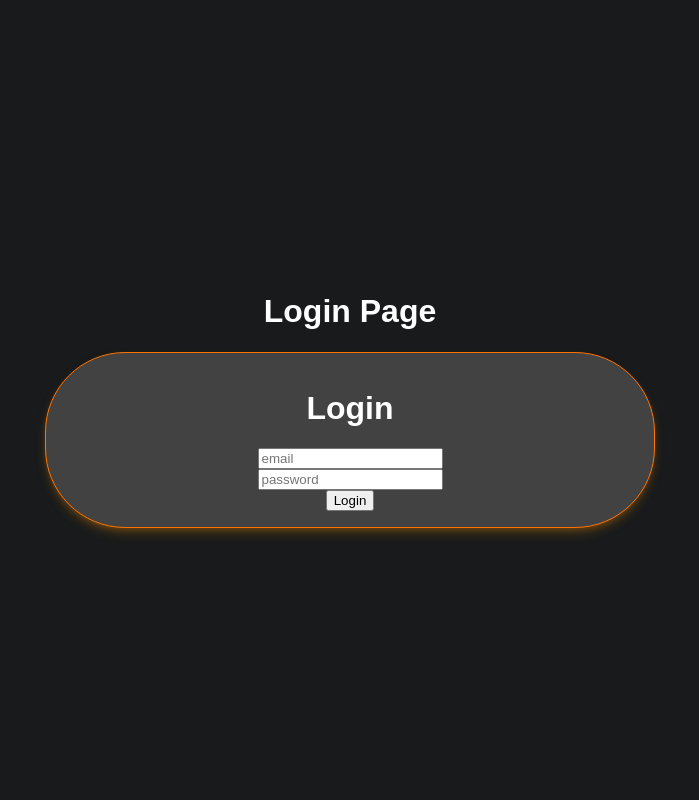
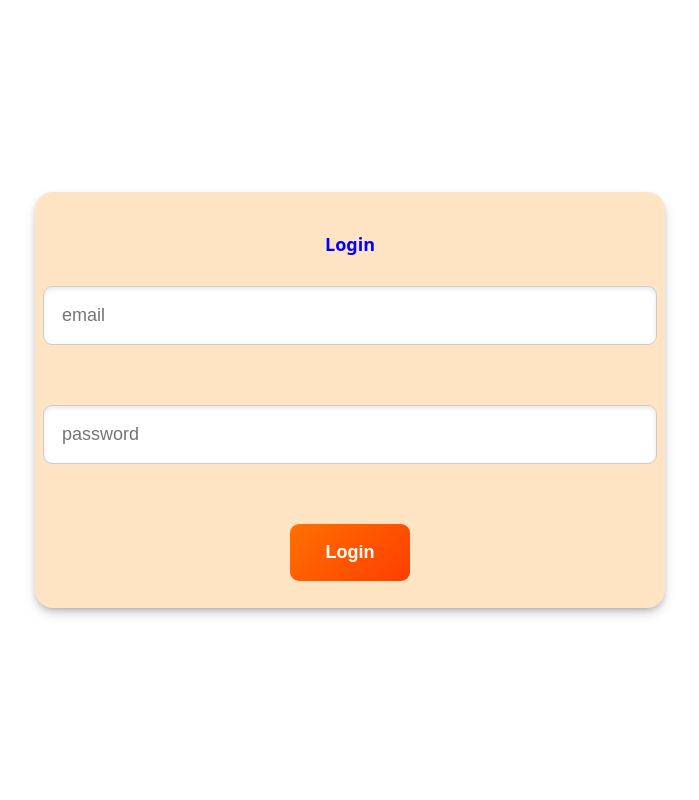
Before and after one commit to KrzysztofKasperczyk/wdpai-2025, a PHP site: page /login in a window 1280 px wide. Shown: the whole page, without its empty margins (290-989 px from the left). Run offline with PHP 8.4, Linux system fonts and the light colour scheme.

Commit message:
17.11 labs preparation

```diff
--- a/Routing.php
+++ b/Routing.php
@@ -3,32 +3,38 @@
 require_once __DIR__ . '/src/controllers/SecurityController.php';
 require_once __DIR__ . '/src/controllers/DashboardController.php';
 
-//TODO: Controller singleton
-//TODO: przechwytywanie regeg w index
 class Routing {
 
     public static $routes = [
-        'login' => ['controller' => 'SecurityController', 'action' => 'login'],
-        'register' => ['controller' => 'SecurityController', 'action' => 'register'],
-        'dashboard' => ['controller' => 'DashboardController', 'action' => 'index'],
+        'login'     => ['controller' => 'SecurityController',   'action' => 'login'],
+        'register'  => ['controller' => 'SecurityController',   'action' => 'register'],
+        'dashboard' => ['controller' => 'DashboardController',  'action' => 'index'],
     ];
 
     public static function run(string $path) {
-        switch ($path) {
-        case 'login':
-        case 'register':
-        case 'dashboard':
 
-            $controller = self::$routes[$path]['controller'];
-            $action = self::$routes[$path]['action'];
-            $id = 0;
+        // 1. Rozbijanie ścieżki URL: "dashboard/123" → ["dashboard", "123"]
+        $urlParts = explode('/', trim($path, '/'));
 
-            $controllerObj = new $controller;
-            $controllerObj->$action($id);
-            break;
-        default:
+        // 2. Pierwszy segment to nazwa akcji w routerze
+        $routeName = $urlParts[0] ?? '';
+
+        if (!array_key_exists($routeName, self::$routes)) {
             include 'public/views/404.html';
-            break;
+            return;
         }
+
+        // 3. Drugi segment to opcjonalne ID (np. dashboard/123)
+        $id = $urlParts[1] ?? null;
+
+        // 4. Pobranie informacji o kontrolerze i akcji
+        $controllerName = self::$routes[$routeName]['controller'];
+        $actionName     = self::$routes[$routeName]['action'];
+
+        // 5. Użycie singletonu zamiast new
+        $controller = $controllerName::getInstance();
+
+        // 6. Wywołanie akcji z ID
+        $controller->$actionName($id);
     }
 }
--- a/public/styles/login.css
+++ b/public/styles/login.css
@@ -1,21 +1,64 @@
+* {
+    font-size: 18px;
+}
+
 body {
-    height: 100vh;
     display: flex;
     justify-content: center;
     align-items: center;
+}
+
+form {
+    background-color: bisque;
+    box-shadow: rgba(50, 50, 93, 0.25) 0px 6px 12px -2px,
+                rgba(0, 0, 0, 0.3) 0px 3px 7px -3px;
+    border-radius: 1rem;
+    width: 45vw;
+    padding: 1.5rem;
+
+    display: flex;
     flex-direction: column;
+    gap: 1rem;
+    align-items: center;
+    justify-content: center;
 }
-form {
-    box-shadow: rgba(255, 166, 0, 0.25) 0px 6px 12px -2px, rgba(255, 102, 0, 0.3) 0px 3px 7px -3px;
+
+/* Styl dla pola input */
+input {
     padding: 1rem;
-    border: 1px solid #ff7300;
-    border-radius: 5rem;
-    width: 45vw;
-    background-color: #424242;
+    border: 1px solid #ccc;
+    border-radius: 0.5rem;
+    box-shadow: inset 0 2px 5px rgba(0, 0, 0, 0.1);
+    font-size: 1rem;
+    width: 100%;
+    transition: box-shadow 0.3s ease;
+}
+
+input:focus {
+    outline: none;
+    box-shadow: inset 0 2px 8px rgba(0, 0, 0, 0.15),
+                0 0 5px rgba(255, 165, 0, 0.5);
+}
+
+button {
+    padding: 1rem 2rem;
+    border: none;
+    border-radius: 0.5rem;
+    background: linear-gradient(135deg, #ff7000, #ff3e00);
+    color: white;
+    font-size: 1rem;
+    font-weight: 600;
+    cursor: pointer;
+    transition: transform 0.2s ease, box-shadow 0.2s ease;
+}
+
+button:hover {
+    transform: scale(1.05);
+    box-shadow: 0 4px 10px rgba(255, 102, 0, 0.4);
 }
 
 @media screen and (max-width: 480px) {
     form {
-        width: 100vh;
+        width: 100vw;
     }
 }
--- a/public/styles/main.css
+++ b/public/styles/main.css
@@ -1,8 +1,99 @@
+h1 {
+    color: blue;
+}
+
 body {
-    font-family: 'Poppins', Arial, sans-serif;
-    background-color: #181a1b;
-    color: #fff;
+    margin: 0;
+    height: 100vh;
+    display: flex;
+    flex-direction: column;
+    font-family: system-ui, -apple-system, BlinkMacSystemFont, "Segoe UI", sans-serif;
+}
+
+nav {
+    background-color: aqua;
+    display: grid;
+    grid-template-columns: auto 1fr;   /* logo | menu */
+    align-items: center;
+    padding: 0.75rem 1.5rem;
+    box-shadow: 0 2px 4px rgba(0,0,0,.1);
+}
+
+/* logo */
+nav p {
+    margin: 0;
+    font-weight: 700;
+    letter-spacing: 0.08em;
+}
+
+/* menu */
+nav ul {
+    list-style: none;
     margin: 0;
     padding: 0;
-    text-align: center;
+    display: flex;
+    justify-content: flex-end;
+    gap: 1.5rem;
 }
+
+nav li {
+    cursor: pointer;
+    font-weight: 500;
+    text-transform: uppercase;
+    font-size: 0.9rem;
+}
+
+nav li:hover {
+    text-decoration: underline;
+}
+
+.container {
+    background-color: rosybrown;
+    display: grid;
+    grid-template-columns: 20% 80%;
+    flex: 1;                /* niech wypełnia wysokość pod navem */
+}
+
+aside {
+    background-color: cadetblue;
+}
+
+main {
+    background-color: bisque;
+    padding: 1rem;
+}
+
+@media screen and (max-width: 480px) {
+
+     nav {
+        grid-template-columns: 1fr; /* logo nad menu */
+        row-gap: 0.5rem;
+        justify-items: center;
+        padding: 0.5rem 1rem;
+    }
+
+    nav ul {
+        justify-content: center;
+        flex-wrap: wrap;
+        gap: 0.75rem;
+    }
+
+    .container {
+        grid-template-columns: 1fr;
+    }
+
+    aside {
+        position: fixed;
+        bottom: 0;
+        left: 0;
+        right: 0;
+        height: 4rem;
+        display: flex;
+        justify-content: center;
+        align-items: center;
+    }
+
+     main {
+        padding-bottom: 5rem; /* żeby content nie chował się za aside na dole */
+    }
+}
--- a/public/views/login.html
+++ b/public/views/login.html
@@ -9,7 +9,6 @@
 </head>
 <body>
 
-    <h1>Login Page</h1>
     <form action="/login" method="post">
         <h1>Login</h1>
         <input type="email" id="email" name="email" placeholder="email" required>
--- a/src/controllers/DashboardController.php
+++ b/src/controllers/DashboardController.php
@@ -2,11 +2,81 @@
 
 require_once 'AppController.php';
 
-class DashboardController extends AppController{
+class DashboardController extends AppController
+{
+    private static $instance = null;
 
-    public function index(?int $id){
-        //TODO wyswietli wszystkie projekty z bazy danych
+    private function __construct() {}
+    private function __clone() {}
+    public function __wakeup()
+    {
+        throw new \Exception("Cannot unserialize singleton");
+    }
 
-        return $this->render("dashboard");
+    public static function getInstance(): self
+    {
+        if (self::$instance === null) {
+            self::$instance = new self();
+        }
+
+        return self::$instance;
     }
+
+    public function index(?int $id)
+    {
+        // TODO wyswietli wszystkie projekty z bazy danych
+        $cards = [
+            [
+                'id' => 1,
+                'title' => 'Ace of Spades',
+                'subtitle' => 'Legendary card',
+                'imageUrlPath' => 'https://deckofcardsapi.com/static/img/AS.png',
+                'href' => '/cards/ace-of-spades'
+            ],
+            [
+                'id' => 2,
+                'title' => 'Queen of Hearts',
+                'subtitle' => 'Classic romance',
+                'imageUrlPath' => 'https://deckofcardsapi.com/static/img/QH.png',
+                'href' => '/cards/queen-of-hearts'
+            ],
+            [
+                'id' => 3,
+                'title' => 'King of Clubs',
+                'subtitle' => 'Royal strength',
+                'imageUrlPath' => 'https://deckofcardsapi.com/static/img/KC.png',
+                'href' => '/cards/king-of-clubs'
+            ],
+            [
+                'id' => 4,
+                'title' => 'Jack of Diamonds',
+                'subtitle' => 'Sly and sharp',
+                'imageUrlPath' => 'https://deckofcardsapi.com/static/img/JD.png',
+                'href' => '/cards/jack-of-diamonds'
+            ],
+            [
+                'id' => 5,
+                'title' => 'Ten of Hearts',
+                'subtitle' => 'Lucky draw',
+                'imageUrlPath' => 'https://deckofcardsapi.com/static/img/0H.png',
+                'href' => '/cards/ten-of-hearts'
+            ],
+        ];
+
+        if ($id>0) {
+            $cards = [
+                [
+                    'id' => 1,
+                    'title' => 'Ace of Spades',
+                    'subtitle' => 'Legendary card',
+                    'imageUrlPath' => 'https://deckofcardsapi.com/static/img/AS.png',
+                    'href' => '/cards/ace-of-spades'
+                ],
+            ];
+        }
+
+        return $this->render("dashboard", ['cards' => $cards]);
+    }
+
+
 }
--- a/src/controllers/SecurityController.php
+++ b/src/controllers/SecurityController.php
@@ -1,18 +1,37 @@
 <?php
-
 
 require_once 'AppController.php';
 
-class SecurityController extends AppController {
+class SecurityController extends AppController
+{
+    private static $instance = null;
 
-    public function login() {
+    private function __construct() {}
+    private function __clone() {}
+    public function __wakeup()
+    {
+        throw new \Exception("Cannot unserialize singleton");
+    }
+
+    public static function getInstance(): self
+    {
+        if (self::$instance === null) {
+            self::$instance = new self();
+        }
+
+        return self::$instance;
+    }
+
+    public function login()
+    {
         // TODO: Get data from login form
         // check if user exists in database
         // render dashboard after successful login
         return $this->render('login', ['error' => 'Invalid credentials']);
     }
 
-    public function register() {
+    public function register()
+    {
         return $this->render('register');
     }
 }
```
Also changed, not shown: public/views/dashboard.html (+27 -2 lines).
